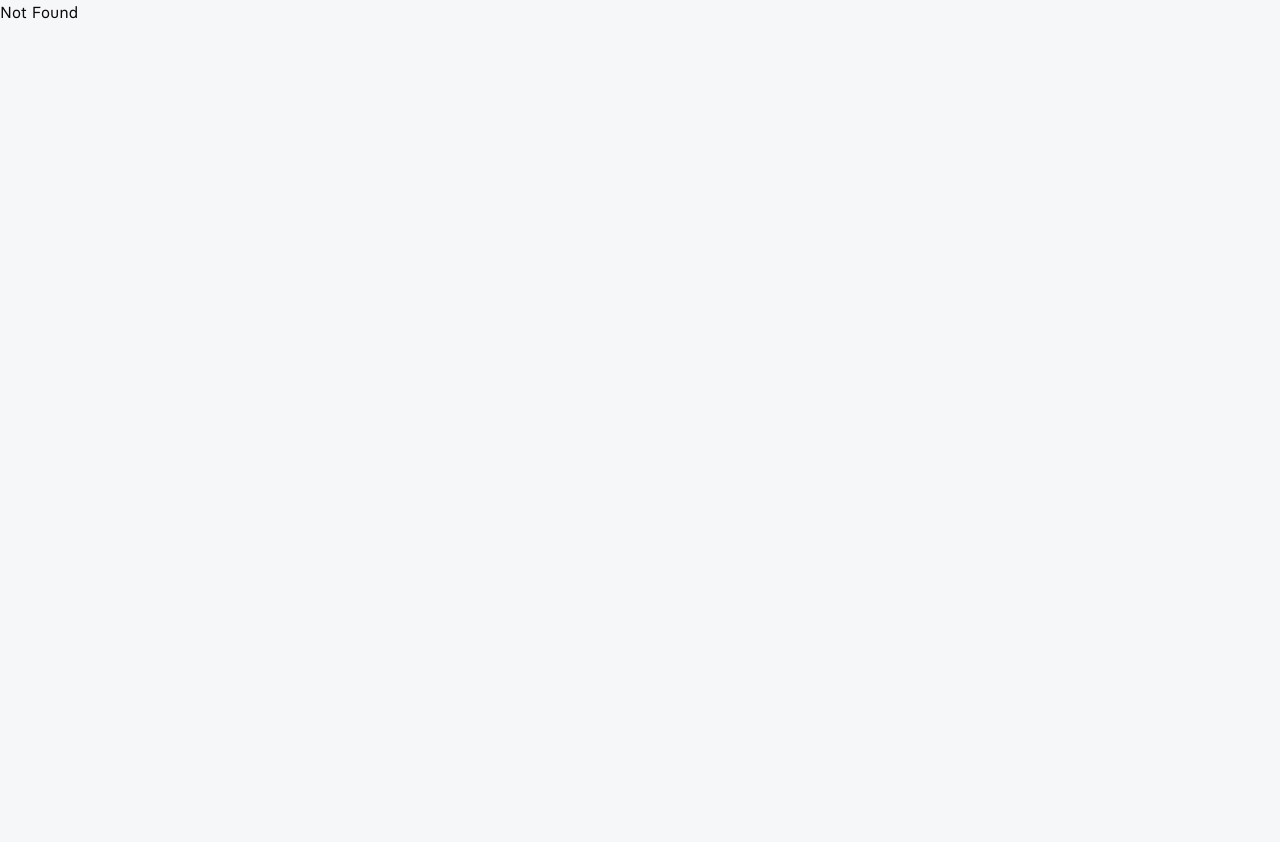
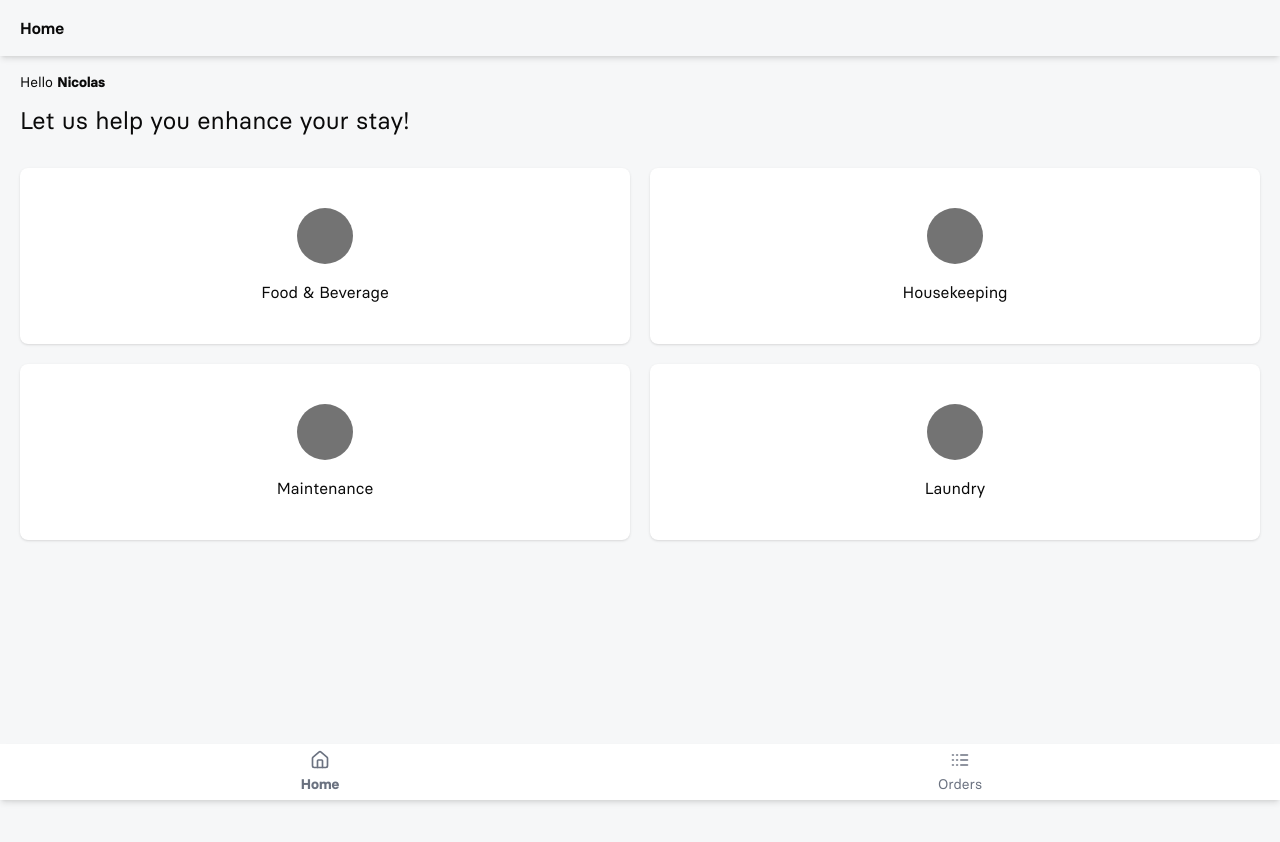
Before and after one commit to ricoputrap/sara-pwa, a React (Vite) app: page /home in a window 1280 px wide. Shown: the top 842 px of the page. Before the commit the page ends 800 px from the top, so only its background shows below. Built offline with nearby package versions, Linux system fonts and the light colour scheme.

Commit message:
feat: prepare a simple base layout

```diff
--- /dev/null
+++ b/src/components/_home/index.tsx
@@ -0,0 +1,20 @@
+import MenuItem from "./menu-item";
+
+export default function Home() {
+  return (
+    <main className="px-5 h-screen">
+      <h4 className="text-sm mt-4">
+        Hello <strong>Nicolas</strong>
+      </h4>
+
+      <h2 className="text-2xl mt-3">Let us help you enhance your stay!</h2>
+
+      <div className="grid grid-cols-2 gap-5 mt-8">
+        <MenuItem label="Food & Beverage" />
+        <MenuItem label="Housekeeping" />
+        <MenuItem label="Maintenance" />
+        <MenuItem label="Laundry" />
+      </div>
+    </main>
+  )
+}
--- /dev/null
+++ b/src/components/_home/menu-item.tsx
@@ -0,0 +1,17 @@
+import { cn } from '@/lib/utils';
+
+interface Props {
+  label: string;
+}
+
+export default function MenuItem({ label }: Props) {
+  return (
+    <div className={cn(
+      "flex flex-col justify-center items-center gap-y-4",
+      "rounded-lg shadow h-44 bg-white"
+    )}>
+      <div className="bg-neutral-500 rounded-full w-14 h-14"></div>
+      <p>{ label }</p>
+    </div>
+  )
+}
--- a/src/components/_login/index.tsx
+++ b/src/components/_login/index.tsx
@@ -15,7 +15,7 @@ export default function Login() {
 
     setTimeout(() => {
       if (username === "user" && password === "1234") {
-        navigate({ to: "/about" });
+        navigate({ to: "/home" });
       }
 
       setIsLoading(false);
--- /dev/null
+++ b/src/components/bottom-nav-menu.tsx
@@ -0,0 +1,35 @@
+import { cn } from '@/lib/utils';
+import { Link } from '@tanstack/react-router'
+import { Logs } from 'lucide-react'
+import { House } from 'lucide-react'
+
+interface Props {
+  currentPath: string;
+}
+
+export default function BottomNavMenu({ currentPath }: Props) {
+  return (
+    <nav className="fixed bottom-0 w-full shadow-md bg-white">
+      <ul className="flex flex-row items-center justify-around h-14">
+        <li className={cn({
+          "cursor-pointer text-gray-500 hover:text-blue-500 flex-1": true,
+          "font-bold": currentPath === "/home"
+        })}>
+          <Link to="/home" className="flex flex-col items-center gap-y-1 py-2">
+            <House size={20} />
+            <span className="text-sm">Home</span>
+          </Link>
+        </li>
+        <li className={cn({
+          "cursor-pointer text-gray-500 hover:text-blue-500 flex-1": true,
+          "font-bold": currentPath === "/orders"
+        })}>
+          <Link to="/orders" className="flex flex-col items-center gap-y-1 py-2">
+            <Logs size={20} />
+            <span className="text-sm">Orders</span>
+          </Link>
+        </li>
+      </ul>
+    </nav>
+  )
+}
--- /dev/null
+++ b/src/layouts/base.tsx
@@ -0,0 +1,24 @@
+import BottomNavMenu from '@/components/bottom-nav-menu';
+import React from 'react'
+
+interface Props {
+  title: string;
+  currentPath: string;
+  children: React.ReactNode
+}
+
+export default function BaseLayout({ title, currentPath, children }: Props) {
+  return (
+    <>
+      <header className="fixed top-0 px-5 flex items-center w-full h-14 shadow-md">
+        <h3 className="font-semibold">{title}</h3>
+      </header>
+
+      <main className="pt-14">
+        {children}
+      </main>
+
+      <BottomNavMenu currentPath={currentPath} />
+    </>
+  )
+}
--- a/src/routeTree.gen.ts
+++ b/src/routeTree.gen.ts
@@ -13,6 +13,8 @@ import { createFileRoute } from '@tanstack/react-router'
 // Import Routes
 
 import { Route as rootRoute } from './routes/__root'
+import { Route as OrdersImport } from './routes/orders'
+import { Route as HomeImport } from './routes/home'
 import { Route as IndexImport } from './routes/index'
 
 // Create Virtual Routes
@@ -26,6 +28,18 @@ const AboutLazyRoute = AboutLazyImport.update({
   path: '/about',
   getParentRoute: () => rootRoute,
 } as any).lazy(() => import('./routes/about.lazy').then((d) => d.Route))
+
+const OrdersRoute = OrdersImport.update({
+  id: '/orders',
+  path: '/orders',
+  getParentRoute: () => rootRoute,
+} as any)
+
+const HomeRoute = HomeImport.update({
+  id: '/home',
+  path: '/home',
+  getParentRoute: () => rootRoute,
+} as any)
 
 const IndexRoute = IndexImport.update({
   id: '/',
@@ -44,6 +58,20 @@ declare module '@tanstack/react-router' {
       preLoaderRoute: typeof IndexImport
       parentRoute: typeof rootRoute
     }
+    '/home': {
+      id: '/home'
+      path: '/home'
+      fullPath: '/home'
+      preLoaderRoute: typeof HomeImport
+      parentRoute: typeof rootRoute
+    }
+    '/orders': {
+      id: '/orders'
+      path: '/orders'
+      fullPath: '/orders'
+      preLoaderRoute: typeof OrdersImport
+      parentRoute: typeof rootRoute
+    }
     '/about': {
       id: '/about'
       path: '/about'
@@ -58,36 +86,46 @@ declare module '@tanstack/react-router' {
 
 export interface FileRoutesByFullPath {
   '/': typeof IndexRoute
+  '/home': typeof HomeRoute
+  '/orders': typeof OrdersRoute
   '/about': typeof AboutLazyRoute
 }
 
 export interface FileRoutesByTo {
   '/': typeof IndexRoute
+  '/home': typeof HomeRoute
+  '/orders': typeof OrdersRoute
   '/about': typeof AboutLazyRoute
 }
 
 export interface FileRoutesById {
   __root__: typeof rootRoute
   '/': typeof IndexRoute
+  '/home': typeof HomeRoute
+  '/orders': typeof OrdersRoute
   '/about': typeof AboutLazyRoute
 }
 
 export interface FileRouteTypes {
   fileRoutesByFullPath: FileRoutesByFullPath
-  fullPaths: '/' | '/about'
+  fullPaths: '/' | '/home' | '/orders' | '/about'
   fileRoutesByTo: FileRoutesByTo
-  to: '/' | '/about'
-  id: '__root__' | '/' | '/about'
+  to: '/' | '/home' | '/orders' | '/about'
+  id: '__root__' | '/' | '/home' | '/orders' | '/about'
   fileRoutesById: FileRoutesById
 }
 
 export interface RootRouteChildren {
   IndexRoute: typeof IndexRoute
+  HomeRoute: typeof HomeRoute
+  OrdersRoute: typeof OrdersRoute
   AboutLazyRoute: typeof AboutLazyRoute
 }
 
 const rootRouteChildren: RootRouteChildren = {
   IndexRoute: IndexRoute,
+  HomeRoute: HomeRoute,
+  OrdersRoute: OrdersRoute,
   AboutLazyRoute: AboutLazyRoute,
 }
 
@@ -102,11 +140,19 @@ export const routeTree = rootRoute
       "filePath": "__root.tsx",
       "children": [
         "/",
+        "/home",
+        "/orders",
         "/about"
       ]
     },
     "/": {
       "filePath": "index.tsx"
+    },
+    "/home": {
+      "filePath": "home.tsx"
+    },
+    "/orders": {
+      "filePath": "orders.tsx"
     },
     "/about": {
       "filePath": "about.lazy.tsx"
--- a/src/routes/__root.tsx
+++ b/src/routes/__root.tsx
@@ -1,11 +1,11 @@
 import { createRootRoute, Outlet } from '@tanstack/react-router'
-import { TanStackRouterDevtools } from '@tanstack/router-devtools'
+// import { TanStackRouterDevtools } from '@tanstack/router-devtools'
 
 export const Route = createRootRoute({
   component: () => (
     <>
       <Outlet />
-      <TanStackRouterDevtools />
+      {/* <TanStackRouterDevtools /> */}
     </>
   ),
 })
--- /dev/null
+++ b/src/routes/home.tsx
@@ -0,0 +1,15 @@
+import { createFileRoute } from '@tanstack/react-router'
+import Home from '@/components/_home'
+import BaseLayout from '@/layouts/base';
+
+export const Route = createFileRoute('/home')({
+  component: HomePage,
+})
+
+function HomePage() {
+  return (
+    <BaseLayout title="Home" currentPath='/home'>
+      <Home />
+    </BaseLayout>
+  )
+}
--- /dev/null
+++ b/src/routes/orders.tsx
@@ -0,0 +1,14 @@
+import BaseLayout from '@/layouts/base'
+import { createFileRoute } from '@tanstack/react-router'
+
+export const Route = createFileRoute('/orders')({
+  component: RouteComponent,
+})
+
+function RouteComponent() {
+  return (
+    <BaseLayout title="Orders" currentPath='/orders'>
+      ORDERS
+    </BaseLayout>
+  )
+}
```
